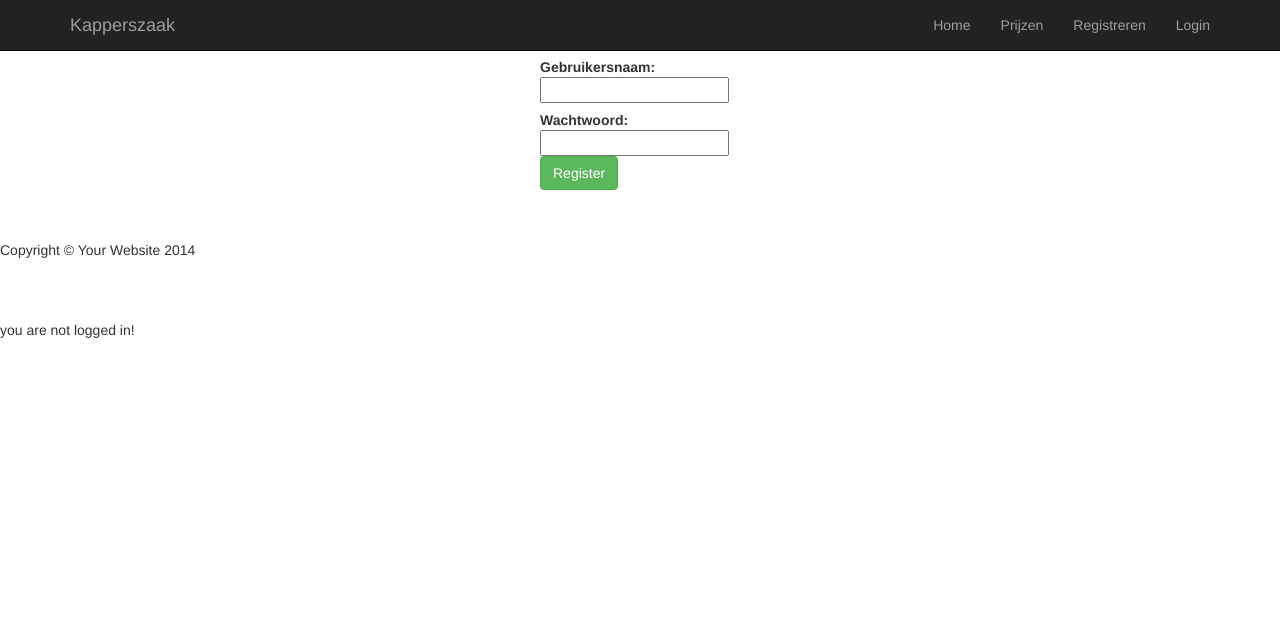
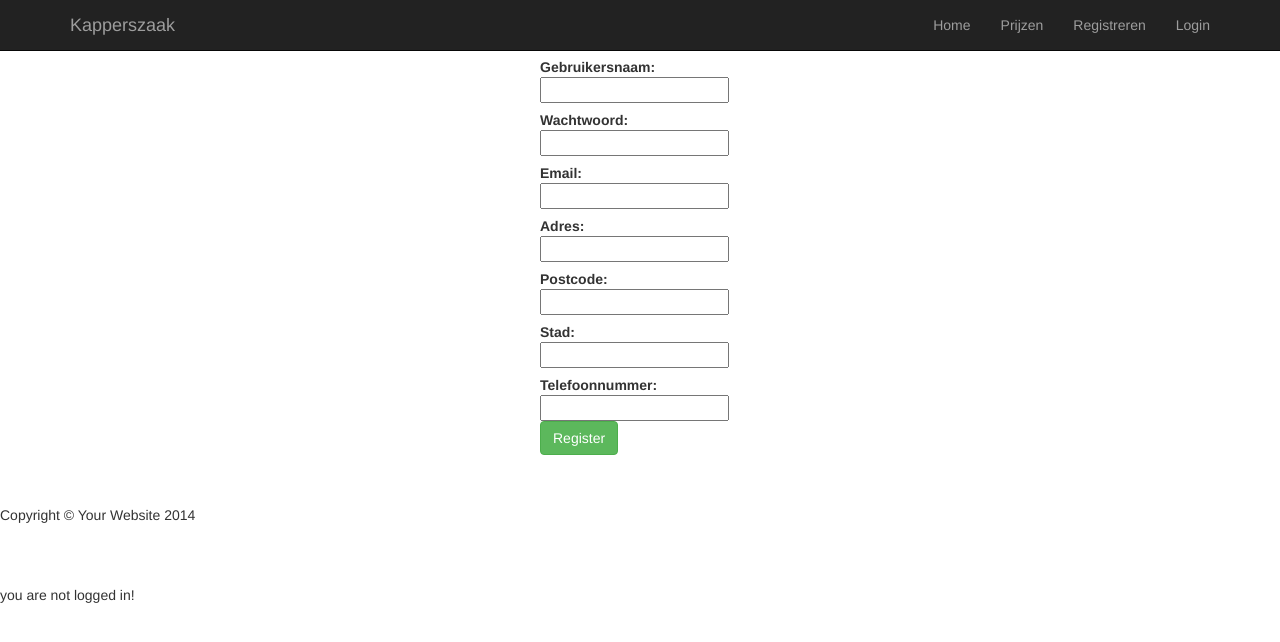
Before and after one commit to larsluijendijk/kapper, a PHP site: page /register/register in a window 1280 px wide. Shown: the top 642 px of the page. Run offline with PHP 8.4, Linux system fonts and the light colour scheme; some libraries are stand-ins or nearby versions.

Commit message:
Added the other values for register

```diff
--- a/controller/RegisterController.php
+++ b/controller/RegisterController.php
@@ -14,9 +14,9 @@ function register()
 
 function createUser()
 {
-	if (isset($_POST['username']) && isset($_POST['password']) && isset($_POST['is_admin']) ){
+	if (isset($_POST['username']) && isset($_POST['password']) && isset($_POST['email']) && isset($_POST['address']) && isset($_POST['postalcode']) && isset($_POST['city']) && isset($_POST['phonenumber']) && isset($_POST['is_admin'])){
 		$password = password_hash($_POST['password'], PASSWORD_DEFAULT);
-		createUserAction($_POST['username'], $password, $_POST['is_admin']);
+		createUserAction($_POST['username'], $password, $_POST['email'], $_POST['address'], $_POST['postalcode'], $_POST['city'], $_POST['phonenumber'], $_POST['is_admin']);
 	}
 	else{
 		echo"Fill in all fields.";
--- a/model/RegisterModel.php
+++ b/model/RegisterModel.php
@@ -1,13 +1,18 @@
 <?php
-function createUserAction($username, $password, $is_admin)
+function createUserAction($username, $password, $email, $address, $postalcode, $city, $phonenumber, $is_admin)
 {
   $db = openDatabaseConnection();
-  $sql = "INSERT INTO users(username, password, is_admin) VALUES (:username, :password, :is_admin)";
+  $sql = "INSERT INTO users(username, password, email, address, postalcode, city, phonenumber, is_admin) VALUES (:username, :password, :email, :address, :postalcode, :city, :phonenumber, :is_admin)";
   $query = $db->prepare($sql);
   $query->execute(array(
     ':username' => $username,
-    ':is_admin' => $is_admin,
-    ':password' => $password
+    ':password' => $password,
+    ':email' => $email,
+    ':address' => $address,
+    ':postalcode' => $postalcode,
+    ':city' => $city,
+    ':phonenumber' => $phonenumber,
+    ':is_admin' => $is_admin
     ));
 
   $db = null;
--- a/view/register/register.php
+++ b/view/register/register.php
@@ -8,13 +8,39 @@
       </div>
     </div>
     <div class="control-group">
+
       <!-- Password-->
       <label class="control-label" for="password">Wachtwoord:</label>
       <div class="controls">
         <input type="password" id="password" name="password" placeholder="" class="input-xlarge">
+      </div>
+    </div>
+
+      <label class="control-label"  for="Email">Email:</label>
+      <div class="controls">
+        <input type="text" id="email" name="email" placeholder="" class="input-xlarge">
+      </div>
+
+      <label class="control-label"  for="Adres">Adres:</label>
+      <div class="controls">
+        <input type="text" id="address" name="address" placeholder="" class="input-xlarge">
+      </div>
+
+      <label class="control-label"  for="Postcode">Postcode:</label>
+      <div class="controls">
+        <input type="text" id="postalcode" name="postalcode" placeholder="" class="input-xlarge">
+      </div>
+
+      <label class="control-label"  for="Stad">Stad:</label>
+      <div class="controls">
+        <input type="text" id="city" name="city" placeholder="" class="input-xlarge">
+      </div>
+
+      <label class="control-label"  for="Nummer">Telefoonnummer:</label>
+      <div class="controls">
+        <input type="text" id="phonenumber" name="phonenumber" placeholder="" class="input-xlarge">
         <input type="hidden" name="is_admin" value=0>
       </div>
-    </div>
 
     <div class="control-group">
       <!-- Button -->
```
